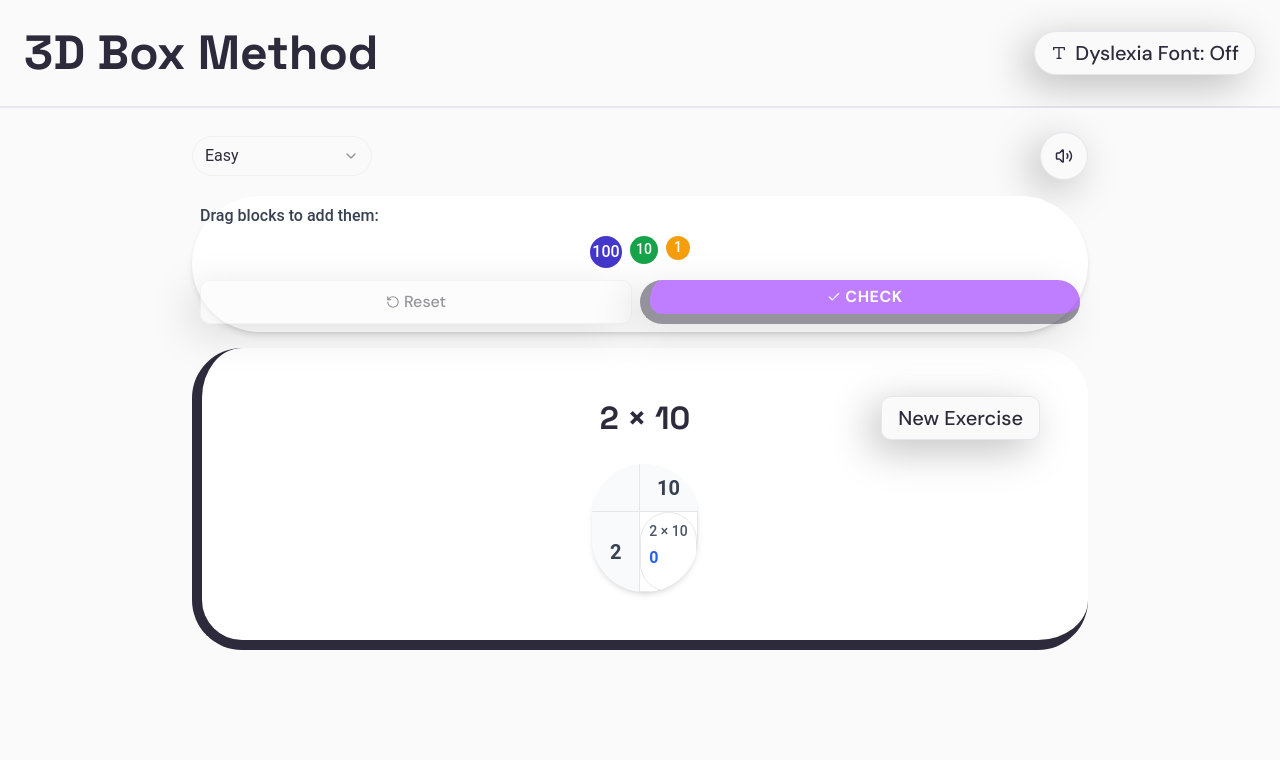
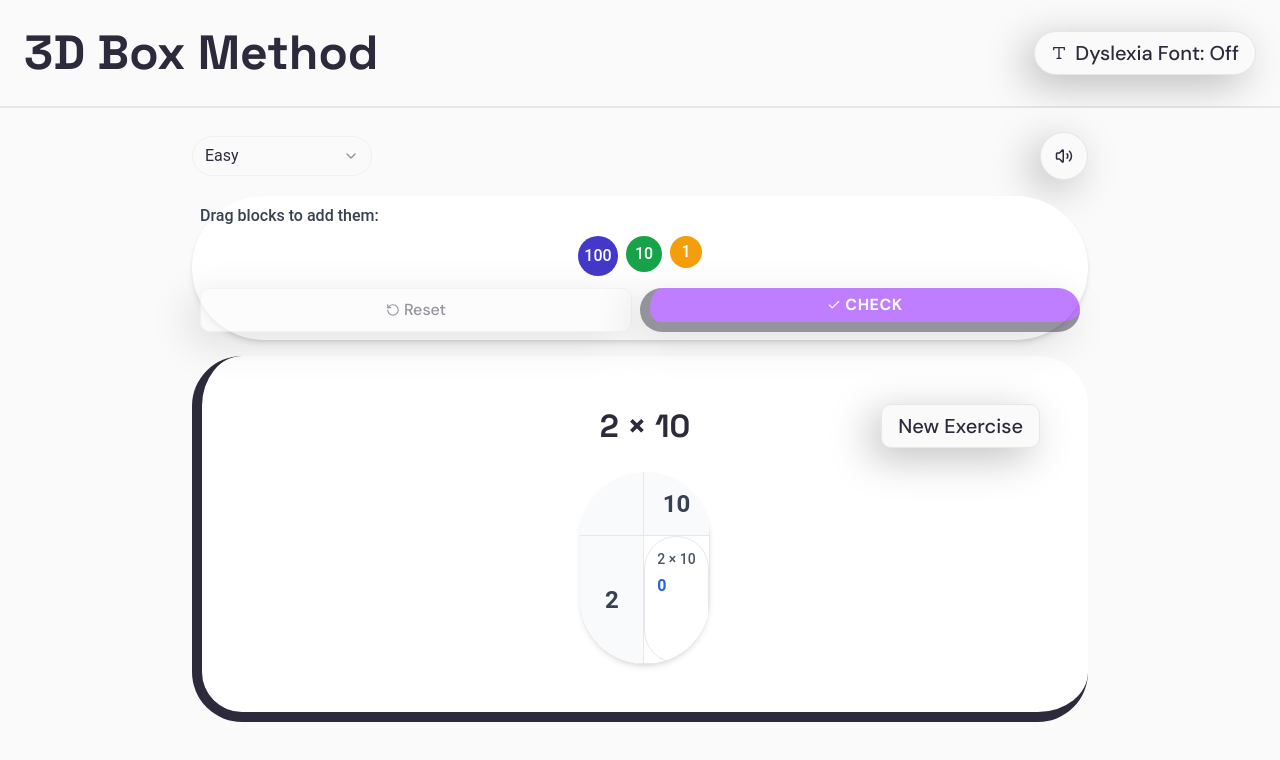
Before and after one commit to fredbjornbak/multiplication-2x2digits, a React (Vite) app: page /box in a window 1280 px wide. Shown: the top 760 px of the page. Built offline with nearby package versions, Linux system fonts and the light colour scheme.

Commit message:
Increase size and fix drag issue
Increase the size of the multiplication grid and address the reported drag-and-drop functionality issue.

```diff
--- a/src/components/GridCell.tsx
+++ b/src/components/GridCell.tsx
@@ -59,7 +59,7 @@ const GridCell: React.FC<GridCellProps> = ({
   return (
     <div
       className={cn(
-        "h-full border rounded-md p-2 transition-all min-h-[80px]",
+        "h-full border rounded-md p-3 transition-all min-h-[120px]",
         isActive ? "border-blue-500 bg-blue-50 shadow-md" : "border-gray-200 bg-white",
         isComplete ? "border-green-500 bg-green-50" : "",
         isDragOver && !isComplete ? "border-blue-400 bg-blue-100 border-dashed" : "",
--- a/src/components/MathBlock.tsx
+++ b/src/components/MathBlock.tsx
@@ -27,13 +27,13 @@ const MathBlock: React.FC<MathBlockProps> = ({
 
     switch (value) {
       case 1:
-        return cn(baseStyles, "w-6 h-6 text-xs bg-amber-500 hover:bg-amber-600", isDraggable ? "cursor-grab active:cursor-grabbing" : "", className);
+        return cn(baseStyles, "w-8 h-8 text-sm bg-amber-500 hover:bg-amber-600", isDraggable ? "cursor-grab active:cursor-grabbing" : "", className);
       case 10:
-        return cn(baseStyles, "w-7 h-7 text-xs bg-green-600 hover:bg-green-700", isDraggable ? "cursor-grab active:cursor-grabbing" : "", className);
+        return cn(baseStyles, "w-9 h-9 text-sm bg-green-600 hover:bg-green-700", isDraggable ? "cursor-grab active:cursor-grabbing" : "", className);
       case 100:
-        return cn(baseStyles, "w-8 h-8 text-sm bg-indigo-700 hover:bg-indigo-800", isDraggable ? "cursor-grab active:cursor-grabbing" : "", className);
+        return cn(baseStyles, "w-10 h-10 text-sm bg-indigo-700 hover:bg-indigo-800", isDraggable ? "cursor-grab active:cursor-grabbing" : "", className);
       default:
-        return cn(baseStyles, "w-6 h-6 text-xs bg-amber-500 hover:bg-amber-600", isDraggable ? "cursor-grab active:cursor-grabbing" : "", className);
+        return cn(baseStyles, "w-8 h-8 text-sm bg-amber-500 hover:bg-amber-600", isDraggable ? "cursor-grab active:cursor-grabbing" : "", className);
     }
   };
 
--- a/src/components/MultiplicationGrid.tsx
+++ b/src/components/MultiplicationGrid.tsx
@@ -56,12 +56,12 @@ const MultiplicationGrid: React.FC<MultiplicationGridProps> = ({
   };
 
   return (
-    <div className={cn("relative bg-white rounded-lg shadow-md overflow-hidden max-w-md mx-auto", className)}>
+    <div className={cn("relative bg-white rounded-lg shadow-md overflow-hidden max-w-2xl mx-auto", className)}>
       {/* Top row with factor2 digits */}
       <div className="flex">
-        <div className="w-12 h-12 flex items-center justify-center bg-gray-50 border-b border-r border-gray-200"></div> {/* Empty top-left corner */}
+        <div className="w-16 h-16 flex items-center justify-center bg-gray-50 border-b border-r border-gray-200"></div> {/* Empty top-left corner */}
         {factor2Digits.map((digit, index) => (
-          <div key={`top-${index}`} className="flex-1 flex items-center justify-center h-12 font-bold text-lg text-gray-700 bg-gray-50 border-b border-r border-gray-200">
+          <div key={`top-${index}`} className="flex-1 flex items-center justify-center h-16 font-bold text-xl text-gray-700 bg-gray-50 border-b border-r border-gray-200">
             {digit}
           </div>
         ))}
@@ -71,7 +71,7 @@ const MultiplicationGrid: React.FC<MultiplicationGridProps> = ({
       {factor1Digits.map((digit1, rowIndex) => (
         <div key={`row-${rowIndex}`} className="flex">
           {/* Left column with factor1 digits */}
-          <div className="w-12 flex items-center justify-center font-bold text-lg text-gray-700 bg-gray-50 border-b border-r border-gray-200">
+          <div className="w-16 flex items-center justify-center font-bold text-xl text-gray-700 bg-gray-50 border-b border-r border-gray-200">
             {digit1}
           </div>
 
@@ -83,7 +83,7 @@ const MultiplicationGrid: React.FC<MultiplicationGridProps> = ({
             const product = digit1 * digit2;
 
             return (
-              <div key={`cell-${rowIndex}-${colIndex}`} className="flex-1 h-20 border-b border-r border-gray-200">
+              <div key={`cell-${rowIndex}-${colIndex}`} className="flex-1 h-32 border-b border-r border-gray-200">
                 <GridCell
                   row={rowIndex}
                   col={colIndex}
```
